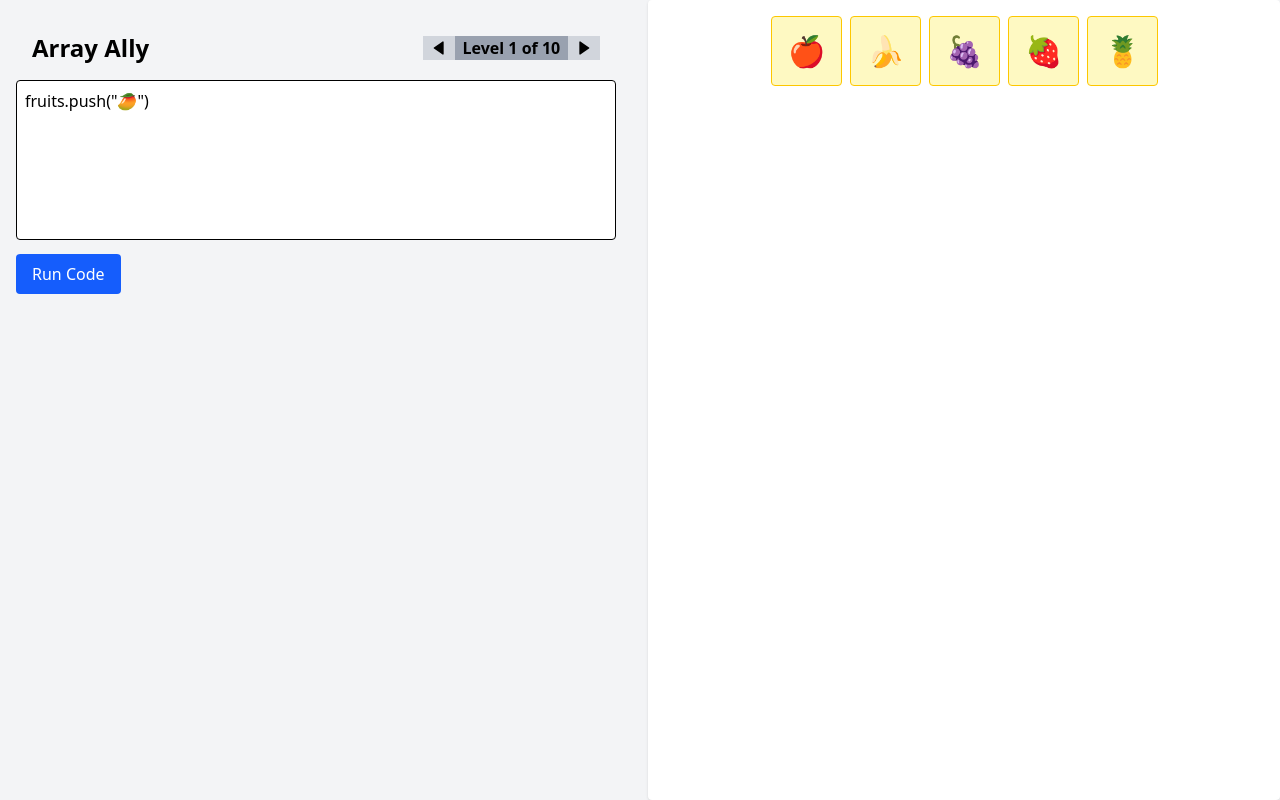
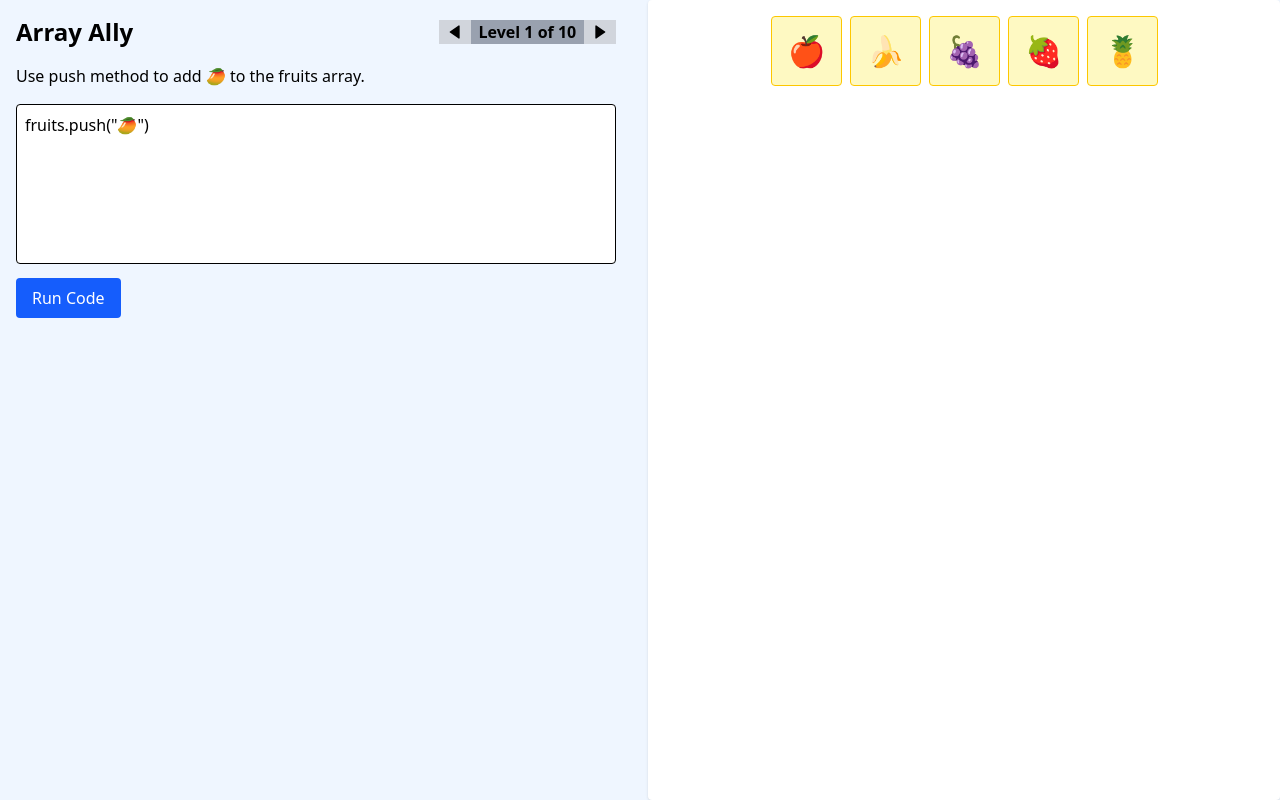
Before and after one commit to deepak-kr-patra/fruityArrays, a React (Vite) app: page / in a window 1280 px wide. Built offline with nearby package versions, Linux system fonts and the light colour scheme.

Commit message:
fixed array reseting bug

```diff
--- a/src/App.jsx
+++ b/src/App.jsx
@@ -1,3 +1,4 @@
+import './App.css'
 import { useState } from 'react'
 import CodeEditor from './components/CodeEditor';
 import FruitVisualizer from './components/FruitVisualizer';
@@ -11,7 +12,7 @@ function App() {
 
   const runUserCode = (code) => {
     try {
-      const tempFruits = [...defaultFruits];
+      const tempFruits = [...fruits];
       const userFunc = new Function('fruits', code);
       userFunc(tempFruits);
       setFruits(tempFruits);
@@ -22,11 +23,11 @@ function App() {
   };
 
   return (
-    <div className="flex h-screen bg-gray-100 p-4vv gap-4">
+    <div className="flex h-screen bg-blue-50 p-4vv gap-4">
       <div className="w-1/2 p-4">
         <div className='flex justify-between items-center'>
-          <h2 className='text-2xl font-extrabold p-4'>Array Ally</h2>
-          <div className='font-bold h-6 p-4 flex justify-center items-center'>
+          <h2 className='text-2xl font-extrabold'>Array Ally</h2>
+          <div className='font-bold h-6 flex justify-center items-center'>
             <span className='bg-gray-300 h-6 flex justify-center items-center px-2'><BiSolidLeftArrow /></span>
             <p className='bg-gray-400 h-6 px-2'>Level 1 of 10</p>
             <span className='bg-gray-300 h-6 flex justify-center items-center px-2'><BiSolidRightArrow /></span>
--- a/src/components/CodeEditor.jsx
+++ b/src/components/CodeEditor.jsx
@@ -8,6 +8,13 @@ const CodeEditor = ({ onRun }) => {
     };
 
     return (
+        <section>
+            <p
+                id="levelInfo"
+                className="my-4"
+            >
+                Use push method to add 🥭 to the fruits array.
+            </p>
             <div>
                 <textarea
                     value={code}
@@ -22,6 +29,8 @@ const CodeEditor = ({ onRun }) => {
                     Run Code
                 </button>
             </div>
+
+        </section>
     );
 }
 
```
Also changed, not shown: src/App.css (+3 -41 lines). Lines whose indentation alone changed are shown as unchanged.
